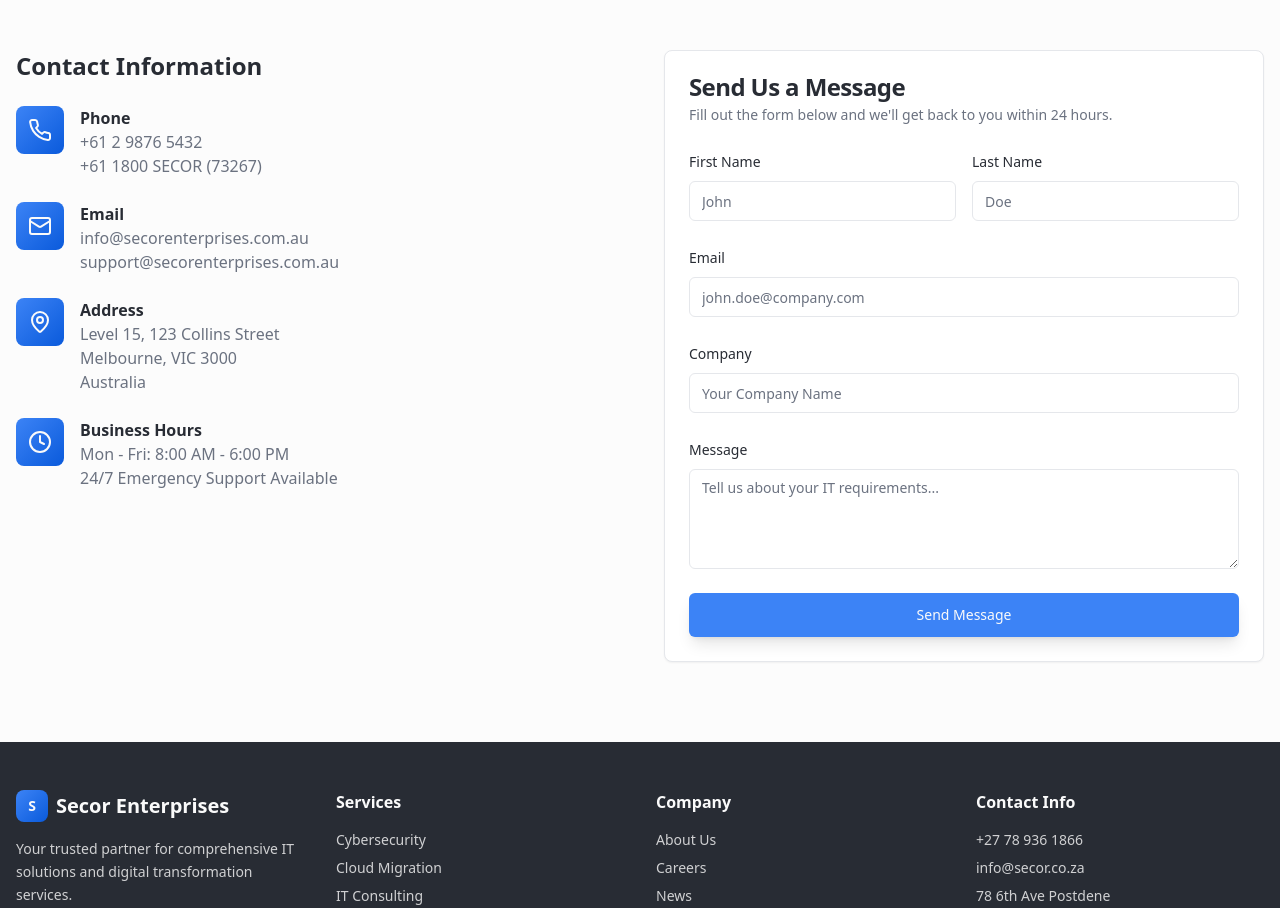
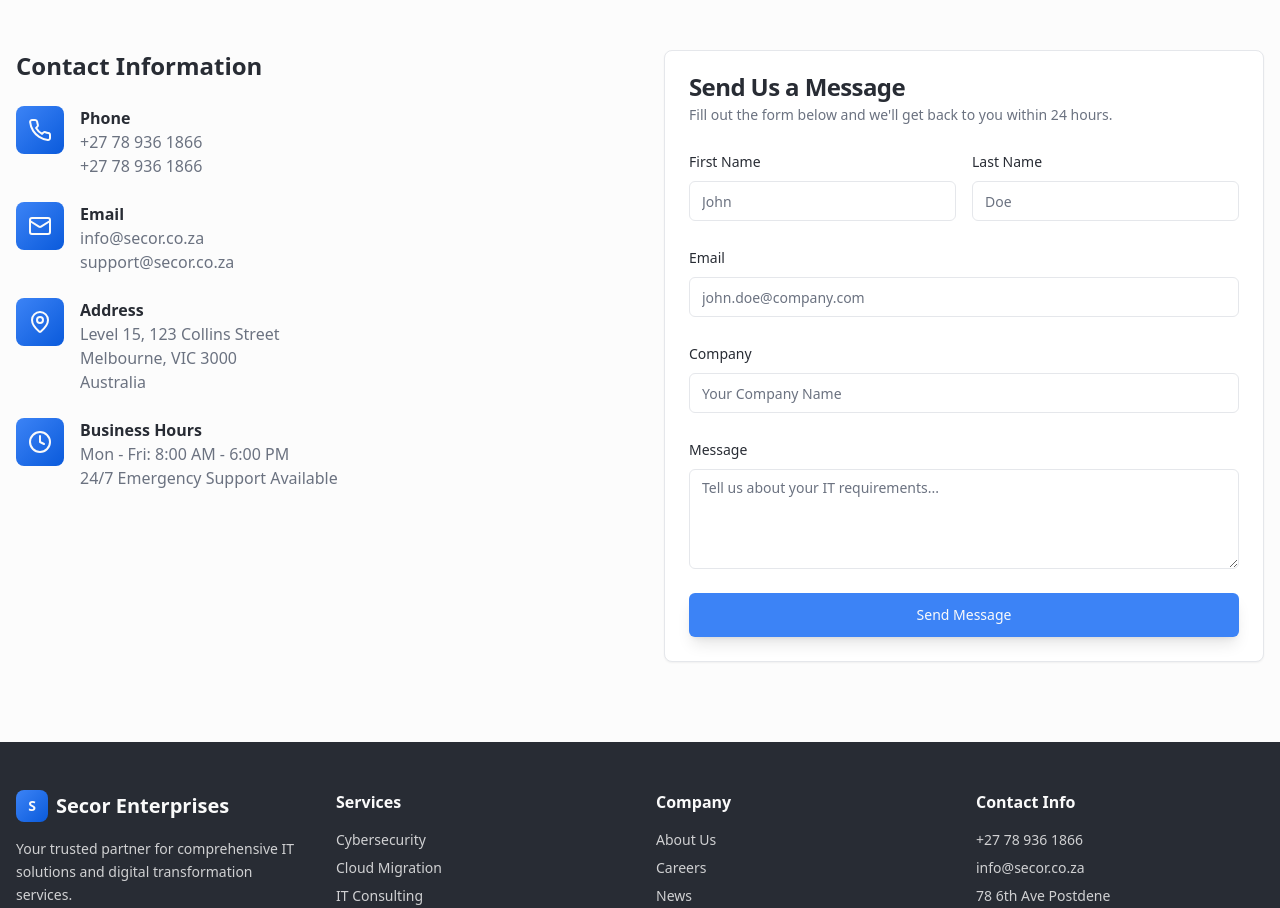
Before and after one commit to lv-orca/secor-digital-hub, a React (Vite) app: page / in a window 1280 px wide. Shown: the part 2500-3408 px from the top of the page. Built offline with nearby package versions, Linux system fonts and the light colour scheme; the HTML template or start-up script is replaced by a standard one.

Commit message:
Update Contact.tsx

```diff
--- a/src/components/Contact.tsx
+++ b/src/components/Contact.tsx
@@ -29,8 +29,8 @@ const Contact = () => {
                   </div>
                   <div>
                     <h4 className="font-semibold text-tech-gray">Phone</h4>
-                    <p className="text-tech-gray-light">+61 2 9876 5432</p>
-                    <p className="text-tech-gray-light">+61 1800 SECOR (73267)</p>
+                    <p className="text-tech-gray-light">+27 78 936 1866</p>
+                    <p className="text-tech-gray-light">+27 78 936 1866</p>
                   </div>
                 </div>
 
@@ -40,8 +40,8 @@ const Contact = () => {
                   </div>
                   <div>
                     <h4 className="font-semibold text-tech-gray">Email</h4>
-                    <p className="text-tech-gray-light">info@secorenterprises.com.au</p>
-                    <p className="text-tech-gray-light">support@secorenterprises.com.au</p>
+                    <p className="text-tech-gray-light">info@secor.co.za</p>
+                    <p className="text-tech-gray-light">support@secor.co.za</p>
                   </div>
                 </div>
 
```
